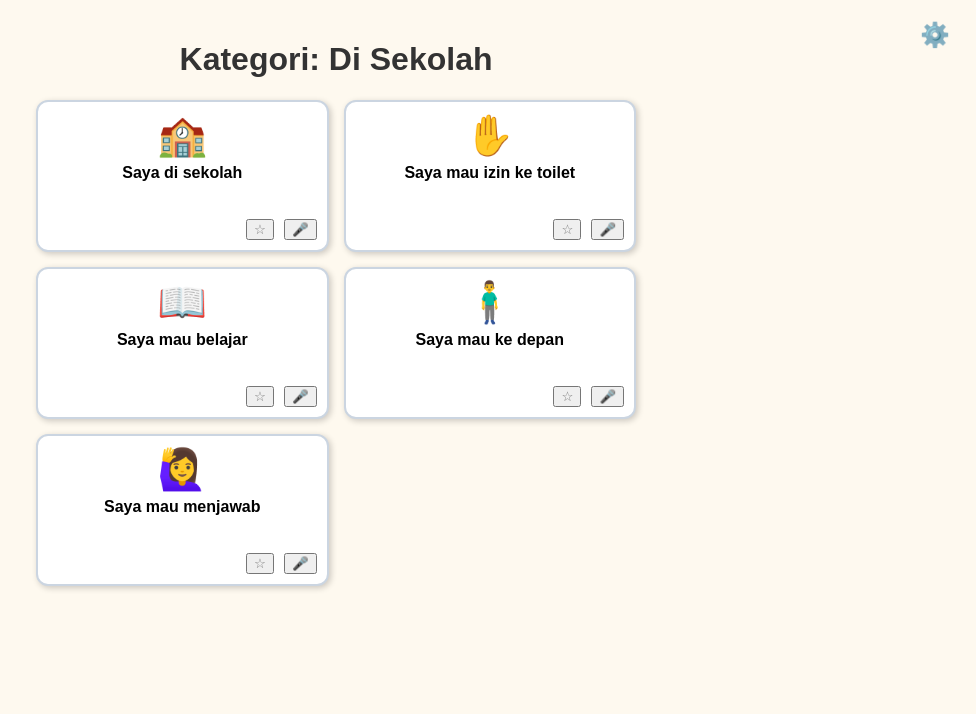
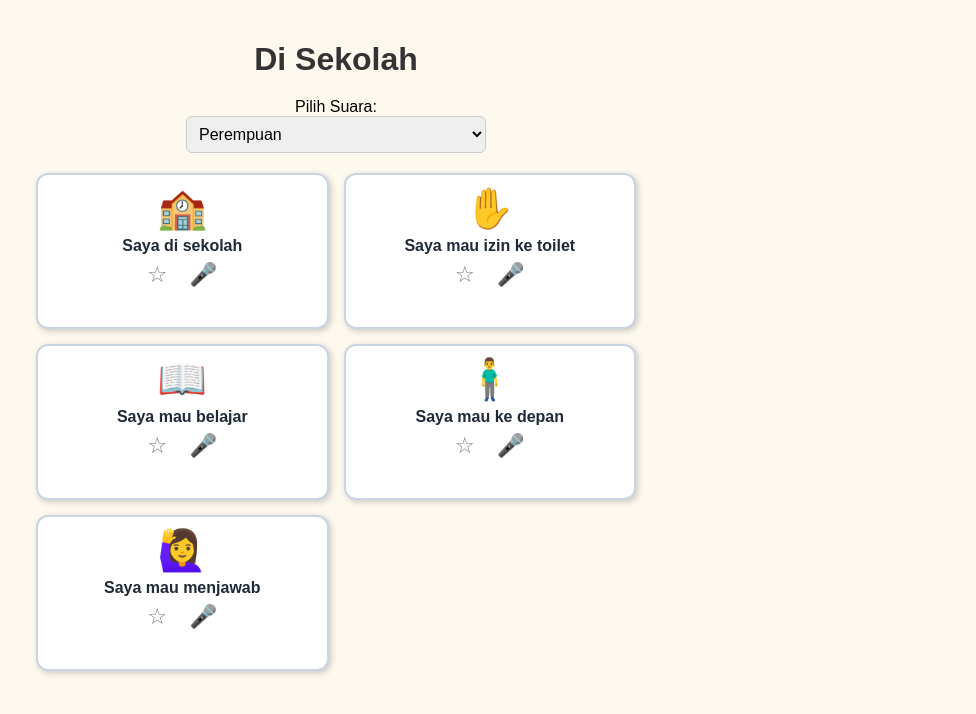
Before and after one commit to AAC-talk/Mudah-Bicara, a plain HTML site: page lokasi_sekolah.html in a window 1280 px wide. Shown: the whole page, without its empty margins (304-1280 px from the left). Drawn offline with Linux system fonts and the light colour scheme.

Commit message:
Update lokasi_sekolah.html

```diff
--- a/lokasi_sekolah.html
+++ b/lokasi_sekolah.html
@@ -3,7 +3,7 @@
 <head>
   <meta charset="UTF-8" />
   <meta name="viewport" content="width=device-width, initial-scale=1" />
-  <title>Kategori: Di Sekolah</title>
+  <title>Di Sekolah</title>
   <script src="https://code.responsivevoice.org/responsivevoice.js"></script>
   <style>
     body {
@@ -13,35 +13,101 @@
       padding: 20px;
       text-align: center;
     }
-    h1 { color: #333; }
-    .gear-container { position: absolute; top: 20px; right: 20px; }
-    .gear-btn { font-size: 1.5em; background: none; border: none; cursor: pointer; }
-    .pengaturan { display: none; flex-direction: column; background: white; border: 1px solid #ccc; border-radius: 8px; padding: 5px; position: absolute; top: 30px; right: 0; z-index: 99; }
-    .pengaturan.show { display: flex; }
-    .pengaturan button { background-color: #3498db; color: white; border: none; padding: 6px 10px; margin: 4px; border-radius: 6px; cursor: pointer; }
-    .container { display: grid; grid-template-columns: repeat(2, 1fr); gap: 15px; max-width: 600px; margin: 0 auto 40px; }
-    .item { padding: 10px 10px 40px 10px; background-color: #ffffff; border: 2px solid #cbd5e1; border-radius: 12px; box-shadow: 2px 2px 6px #00000033; cursor: pointer; position: relative; }
-    .emoji { font-size: 2.5em; }
-    .item p { margin: 5px 0; font-weight: bold; }
-    .controls { position: absolute; bottom: 10px; right: 10px; display: flex; gap: 10px; }
-    .fav { color: gray; }
-    .fav.active { color: gold; text-shadow: 0 0 3px gold; }
-    .feedback { font-size: 0.9em; font-weight: bold; color: #0a3d62; margin-top: 4px; min-height: 18px; }
+    h1 {
+      color: #333;
+      margin-bottom: 20px;
+    }
+    .voice-select {
+      margin: 10px auto 20px;
+      max-width: 300px;
+    }
+    .voice-select select {
+      width: 100%;
+      padding: 8px;
+      font-size: 1em;
+      border-radius: 6px;
+      border: 1px solid #ccc;
+      cursor: pointer;
+    }
+    .container {
+      display: grid;
+      grid-template-columns: repeat(2, 1fr);
+      gap: 15px;
+      max-width: 600px;
+      margin: 0 auto 40px;
+    }
+    .item {
+      padding: 10px;
+      box-shadow: 2px 2px 6px #00000033;
+      border-radius: 12px;
+      cursor: pointer;
+      background-color: #ffffff;
+      border: 2px solid #cbd5e1;
+      position: relative;
+      user-select: none;
+      transition: transform 0.2s ease;
+    }
+    .item:hover {
+      transform: scale(1.03);
+    }
+    .emoji {
+      font-size: 2.5em;
+    }
+    .item p {
+      margin: 5px 0;
+      font-size: 1em;
+      font-weight: bold;
+      color: #1f2937;
+    }
+    .controls {
+      display: flex;
+      justify-content: center;
+      gap: 10px;
+      margin-top: 5px;
+    }
+    .controls button {
+      background: none;
+      border: none;
+      font-size: 1.4em;
+      cursor: pointer;
+      user-select: none;
+    }
+    .fav {
+      color: gray;
+      transition: color 0.3s ease;
+    }
+    .fav.active {
+      color: gold;
+      text-shadow: 0 0 3px gold;
+    }
+    .feedback {
+      margin-top: 6px;
+      font-weight: bold;
+      min-height: 18px;
+      font-size: 0.9em;
+      color: #0a3d62;
+      user-select: none;
+      text-align: center;
+    }
   </style>
 </head>
 <body>
-  <h1>Kategori: Di Sekolah</h1>
-  <div class="gear-container">
-    <button class="gear-btn" onclick="togglePengaturan()">⚙️</button>
-    <div id="menuPengaturan" class="pengaturan">
-      <button onclick="tambahKosakata()">➕ Tambah</button>
-      <button onclick="hapusKosakata()">🗑️ Hapus</button>
-    </div>
+
+  <h1>Di Sekolah</h1>
+
+  <div class="voice-select">
+    <label for="voiceSelect">Pilih Suara:</label>
+    <select id="voiceSelect">
+      <option value="Indonesian Female" selected>Perempuan</option>
+      <option value="Indonesian Male">Laki-laki</option>
+    </select>
   </div>
+
   <div class="container" id="gridKategori"></div>
+
   <script>
     const key = 'kosakata_lokasi_sekolah';
-    // Default list teks & emoji
+
     const defaultItems = [
       { teks: 'Saya di sekolah', emoji: '🏫' },
       { teks: 'Saya mau izin ke toilet', emoji: '✋' },
@@ -52,7 +118,14 @@
 
     function loadItems() {
       const saved = JSON.parse(localStorage.getItem(key) || '[]');
-      return [...defaultItems.filter(d => !saved.some(s => s.teks === d.teks)), ...saved];
+      // Gabung defaultItems dengan saved, tapi saved bisa override default kalau ada teks sama
+      const combined = [...defaultItems];
+      saved.forEach(s => {
+        const idx = combined.findIndex(d => d.teks === s.teks);
+        if (idx >= 0) combined[idx] = s;
+        else combined.push(s);
+      });
+      return combined;
     }
 
     function saveItems(items) {
@@ -64,54 +137,42 @@
       items: loadItems()
     };
 
-    const favoritList = JSON.parse(localStorage.getItem('favoritList') || '[]');
+    // Favorit disimpan hanya teksnya
+    let favoritList = JSON.parse(localStorage.getItem('favoritList') || '[]');
 
-    function togglePengaturan() {
-      document.getElementById('menuPengaturan').classList.toggle('show');
-    }
-
-    function tambahKosakata() {
-      const teks = prompt("Masukkan teks:");
-      const emoji = prompt("Masukkan emoji (contoh: 🍕, 🎮, 🧃):");
-      if (!teks || !emoji) return alert("Teks dan emoji wajib diisi!");
-      const newItem = { teks: teks.trim(), emoji: emoji.trim() };
-      if (dataKategori.items.some(item => item.teks === newItem.teks)) {
-        alert("Teks ini sudah ada.");
-        return;
-      }
-      dataKategori.items.push(newItem);
-      saveItems(dataKategori.items);
-      renderGridKategori();
-    }
-
-    function hapusKosakata() {
-      const teks = prompt("Masukkan teks yang ingin dihapus:");
-      const index = dataKategori.items.findIndex(item => item.teks === teks);
-      if (index !== -1) {
-        dataKategori.items.splice(index, 1);
-        saveItems(dataKategori.items);
-        renderGridKategori();
-      } else {
-        alert("Teks tidak ditemukan!");
-      }
-    }
-
-    function bicara(teks) {
-      responsiveVoice.speak(teks, "Indonesian Female");
-    }
-
+    // Fungsi toggle favorit: tambah / hapus di localStorage favoritList
     function toggleFavorit(teks) {
-      const index = favoritList.indexOf(teks);
-      if (index !== -1) favoritList.splice(index, 1);
+      const idx = favoritList.indexOf(teks);
+      if (idx !== -1) favoritList.splice(idx, 1);
       else favoritList.push(teks);
       localStorage.setItem('favoritList', JSON.stringify(favoritList));
       renderGridKategori();
     }
 
+    // Fungsi bicara dengan responsiveVoice
+    function bicara(teks) {
+      const voice = document.getElementById('voiceSelect').value;
+      responsiveVoice.speak(teks, voice);
+    }
+
+    // Fungsi latih bicara dengan speech recognition
     function latih(teksTarget, id) {
+      if (!('webkitSpeechRecognition' in window)) {
+        alert("Browser tidak mendukung fitur latihan bicara.");
+        return;
+      }
+      const soundClickMic = new Audio('https://cdn.pixabay.com/download/audio/2022/03/15/audio_c9bdf8633e.mp3?filename=mouse-click-124467.mp3');
+      const soundRecordStart = new Audio('https://cdn.pixabay.com/download/audio/2022/03/15/audio_d264174dae.mp3?filename=pop-94319.mp3');
+      const soundCorrect = new Audio('https://cdn.pixabay.com/download/audio/2022/02/23/audio_4b4e7647fa.mp3?filename=correct-2-46134.mp3');
+      const soundWrong = new Audio('https://cdn.pixabay.com/download/audio/2022/03/15/audio_94a5831e04.mp3?filename=error-126627.mp3');
+
+      soundClickMic.play();
       const recognition = new webkitSpeechRecognition();
       recognition.lang = 'id-ID';
       recognition.interimResults = false;
+
+      recognition.onstart = () => soundRecordStart.play();
+
       recognition.onresult = (event) => {
         const hasil = event.results[0][0].transcript.toLowerCase();
         const skor = kemiripan(hasil, teksTarget.toLowerCase());
@@ -119,15 +180,19 @@
         if (skor >= 0.8) {
           feedback.innerText = "✅ Bagus!";
           feedback.style.color = "green";
+          soundCorrect.play();
         } else {
           feedback.innerText = "❌ Coba lagi. Kamu bilang: " + hasil;
           feedback.style.color = "red";
+          soundWrong.play();
         }
       };
+
       recognition.onerror = () => alert("Gagal mengenali suara. Coba lagi ya!");
       recognition.start();
     }
 
+    // Fungsi kemiripan string (Levenshtein)
     function kemiripan(a, b) {
       const jarak = levenshtein(a, b);
       return 1 - jarak / Math.max(a.length, b.length);
@@ -150,29 +215,35 @@
       return dp[b.length][a.length];
     }
 
+    // Render grid kategori
     function renderGridKategori() {
       const container = document.getElementById('gridKategori');
       container.innerHTML = '';
+
       dataKategori.items.forEach(item => {
         const isFavorit = favoritList.includes(item.teks);
-        const id = item.teks.replace(/\s+/g, '-');
+        const idTeks = item.teks.toLowerCase().replace(/\s+/g, '-').replace(/[^\w-]/g, '');
+
         const div = document.createElement('div');
         div.className = 'item';
         div.innerHTML = `
           <div class="emoji">${item.emoji}</div>
           <p>${item.teks}</p>
           <div class="controls">
-            <button class="fav ${isFavorit ? 'active' : ''}" onclick="event.stopPropagation(); toggleFavorit('${item.teks}')">${isFavorit ? '⭐' : '☆'}</button>
-            <button class="mic" onclick="event.stopPropagation(); latih('${item.teks}', '${id}')">🎤</button>
+            <button class="fav ${isFavorit ? 'active' : ''}" title="Toggle Favorit" onclick="event.stopPropagation(); toggleFavorit('${item.teks}')">${isFavorit ? '⭐' : '☆'}</button>
+            <button class="mic" title="Latih bicara" onclick="event.stopPropagation(); latih('${item.teks}', '${idTeks}')">🎤</button>
           </div>
-          <p class="feedback" id="feedback-${id}"></p>
+          <p class="feedback" id="feedback-${idTeks}"></p>
         `;
         div.onclick = () => bicara(item.teks);
         container.appendChild(div);
       });
     }
 
-    window.onload = renderGridKategori;
+    window.onload = () => {
+      renderGridKategori();
+    };
   </script>
+
 </body>
 </html>
```
